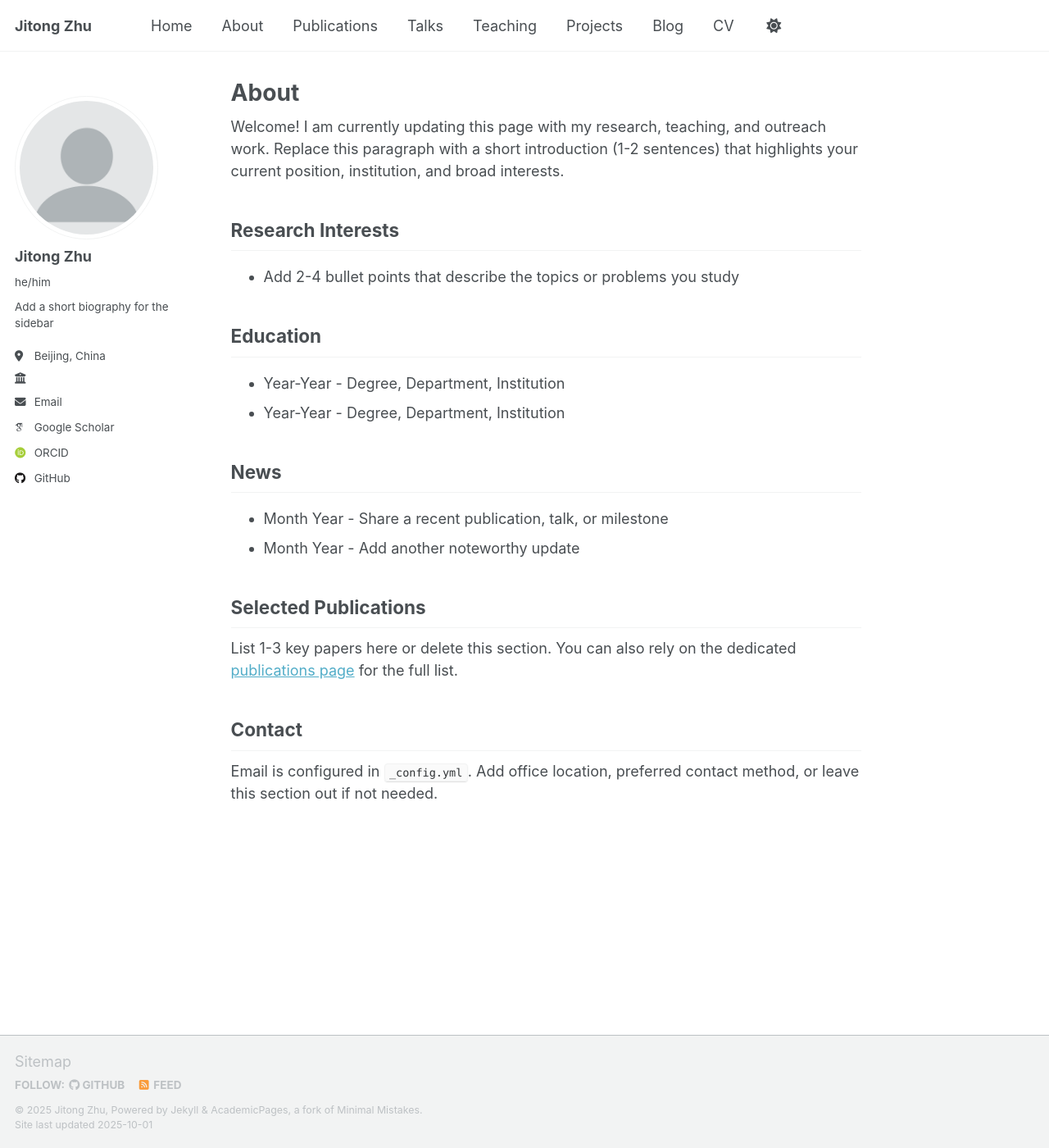
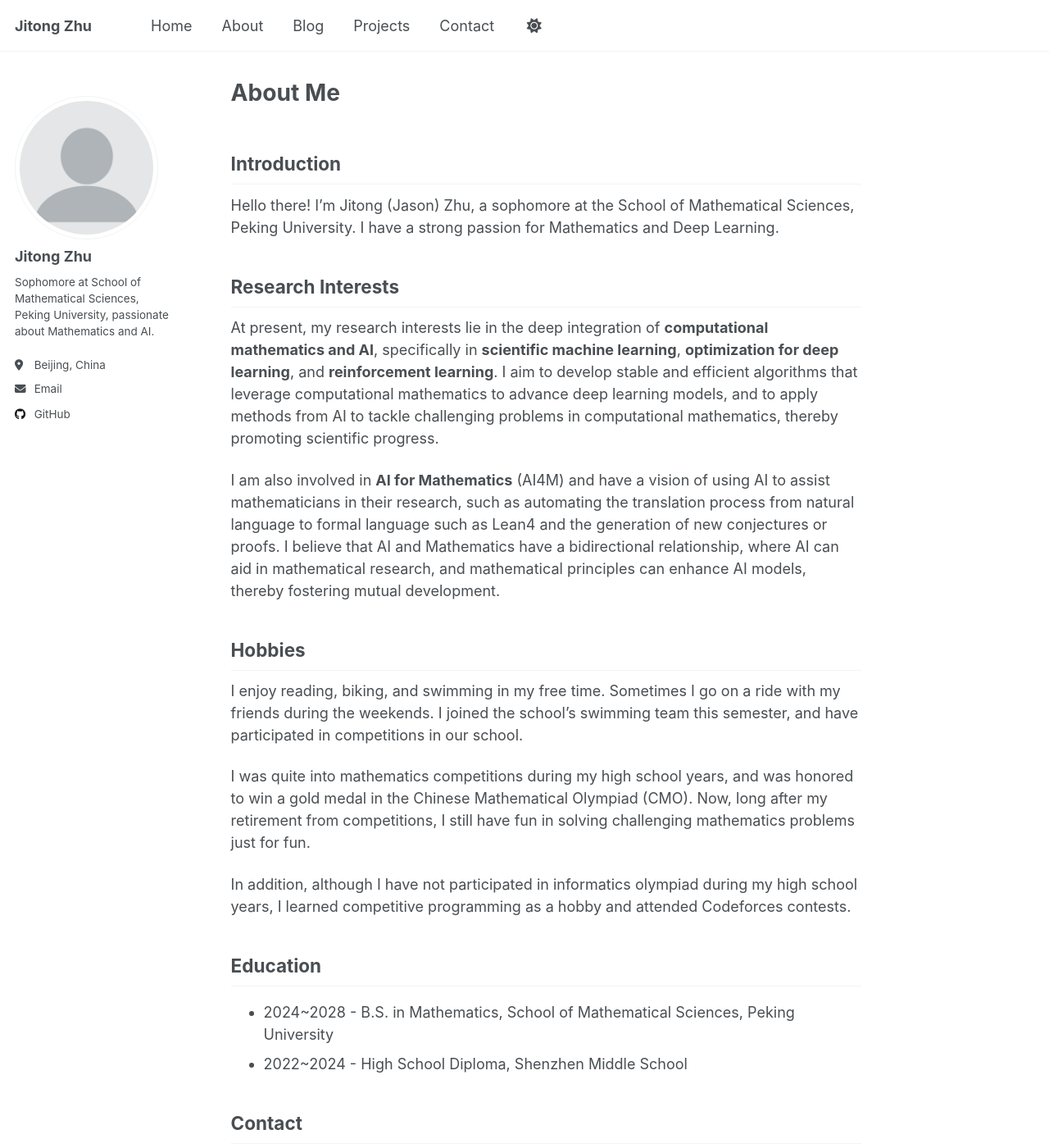
Before and after one commit to JasonZhu314/JasonZhu314.github.io, a Jekyll site: the page built from _pages/about.md, in a window 1280 px wide and 1400 px high. Shown: the whole window at 82% size. Built offline with Jekyll 4.4.1, drawn with Linux system fonts in a browser that asks for light colours; some web fonts are replaced; a script that is not in the unit is left out; some of the changed text lies outside the part shown.

Commit message:
Completed about.md.

```diff
--- a/_config.yml
+++ b/_config.yml
@@ -25,20 +25,20 @@ author:
   # Biographic information
   avatar           : "profile.png"
   name             : "Jitong Zhu"
-  pronouns         : "he/him"
-  bio              : "Add a short biography for the sidebar"
+  # pronouns         : "he/him"
+  bio              : "Sophomore at School of Mathematical Sciences, Peking University, passionate about Mathematics and AI."
   location         : "Beijing, China"
-  employer         : ""
+  # employer         : "Peking University"
   uri              : # URL
   email            : "zhujitong.cn@gmail.com"
 
   # Academic websites
   academia         : # URL
   arxiv            : # URL - Update with the correct link to your profile
-  googlescholar    : ""
+  googlescholar    : # URL - Update with the correct link to your profile
   inspire-hep      : # URL
   impactstory      : # URL
-  orcid            : ""
+  orcid            : # URL - Update with the correct link to your profile
   semantic         : # URL
   researchgate     : # URL
   scopus           : # URL
@@ -53,21 +53,11 @@ author:
 
   # Social media
   facebook         : # Username
-  flickr           : # Username
-  foursquare       : # Username
-  goodreads        : # Username
   google_plus      : # Username
-  keybase          : # Username
   instagram        : # Username
-  lastfm           : # Username
   linkedin         : # Username
-  mastodon         : # URL
   medium           : # URL
-  soundcloud       : # Username
-  steam            : # Username
   twitter          : # Username for X / Twitter
-  weibo            : # Username
-  wikipedia        : # Username
   youtube          : # Username
   zhihu            : # Username
 
--- a/_data/navigation.yml
+++ b/_data/navigation.yml
@@ -14,23 +14,23 @@ main:
   - title: "About"
     url: /about/
 
-  - title: "Publications"
-    url: /publications/
+  # - title: "Publications"
+  #   url: /publications/
 
-  - title: "Talks"
-    url: /talks/
+  # - title: "Talks"
+  #   url: /talks/
 
-  - title: "Teaching"
-    url: /teaching/
+  # - title: "Teaching"
+  #   url: /teaching/
+
+  - title: "Blog"
+    url: /year-archive/
 
   - title: "Projects"
     url: /portfolio/
 
-  - title: "Blog"
-    url: /year-archive/
-
-  - title: "CV"
-    url: /cv/
+  - title: "Contact"
+    url: /contact/
 
   # - title: "CV"
   #   url: /cv-json/
--- a/_pages/about.md
+++ b/_pages/about.md
@@ -1,31 +1,40 @@
 ---
 permalink: /about/
-title: "About"
+title: "About Me"
 author_profile: true
 redirect_from:
   - /about.html
 ---
 
-Welcome! I am currently updating this page with my research, teaching, and outreach work. Replace this paragraph with a short introduction (1-2 sentences) that highlights your current position, institution, and broad interests.
+## Introduction
+
+Hello there! I'm Jitong (Jason) Zhu, a sophomore at the School of Mathematical Sciences, Peking University. I have a strong passion for Mathematics and Deep Learning.
 
 ## Research Interests
 
-- Add 2-4 bullet points that describe the topics or problems you study
+At present, my research interests lie in the deep integration of **computational mathematics and AI**, specifically
+in **scientific machine learning**, **optimization for deep learning**, and **reinforcement learning**. I aim to develop
+stable and efficient algorithms that leverage computational mathematics to advance deep learning models,
+and to apply methods from AI to tackle challenging problems in computational mathematics, thereby promoting scientific
+progress.
+
+I am also involved in **AI for Mathematics** (AI4M) and have a vision of using AI to assist mathematicians in their research, such as automating the translation process from natural language to formal language such as Lean4 and the generation of new conjectures or proofs. I believe that AI and Mathematics have a bidirectional relationship, where AI can aid in mathematical research, and mathematical principles can enhance AI models, thereby fostering mutual development.
+
+## Hobbies
+
+I enjoy reading, biking, and swimming in my free time. Sometimes I go on a ride with my friends during the weekends. I joined the school's swimming team this semester, and have participated in competitions in our school.
+
+I was quite into mathematics competitions during my high school years, and was honored to win a gold medal in the Chinese Mathematical Olympiad (CMO). Now, long after my retirement from competitions, I still have fun in solving challenging mathematics problems just for fun.
+
+In addition, although I have not participated in informatics olympiad during my high school years, I learned competitive programming as a hobby and attended Codeforces contests.
 
 ## Education
 
-- Year-Year - Degree, Department, Institution
-- Year-Year - Degree, Department, Institution
-
-## News
-
-- Month Year - Share a recent publication, talk, or milestone
-- Month Year - Add another noteworthy update
-
-## Selected Publications
-
-List 1-3 key papers here or delete this section. You can also rely on the dedicated [publications page](/publications/) for the full list.
+- 2024~2028 - B.S. in Mathematics, School of Mathematical Sciences, Peking University
+- 2022~2024 - High School Diploma, Shenzhen Middle School
 
 ## Contact
 
-Email is configured in `_config.yml`. Add office location, preferred contact method, or leave this section out if not needed.
+- Email: [zhujitong.cn@gmail.com](mailto:zhujitong.cn@gmail.com)
+- WeChat: [sms_jason](https://jasonzhu314.github.io/images/wechat_qr.jpg)
+- GitHub: [github.com/JasonZhu314](https://github.com/JasonZhu314)
```
Also changed, not shown: index.md (+1 -1 lines), images/wechat_qr.jpg (added).
